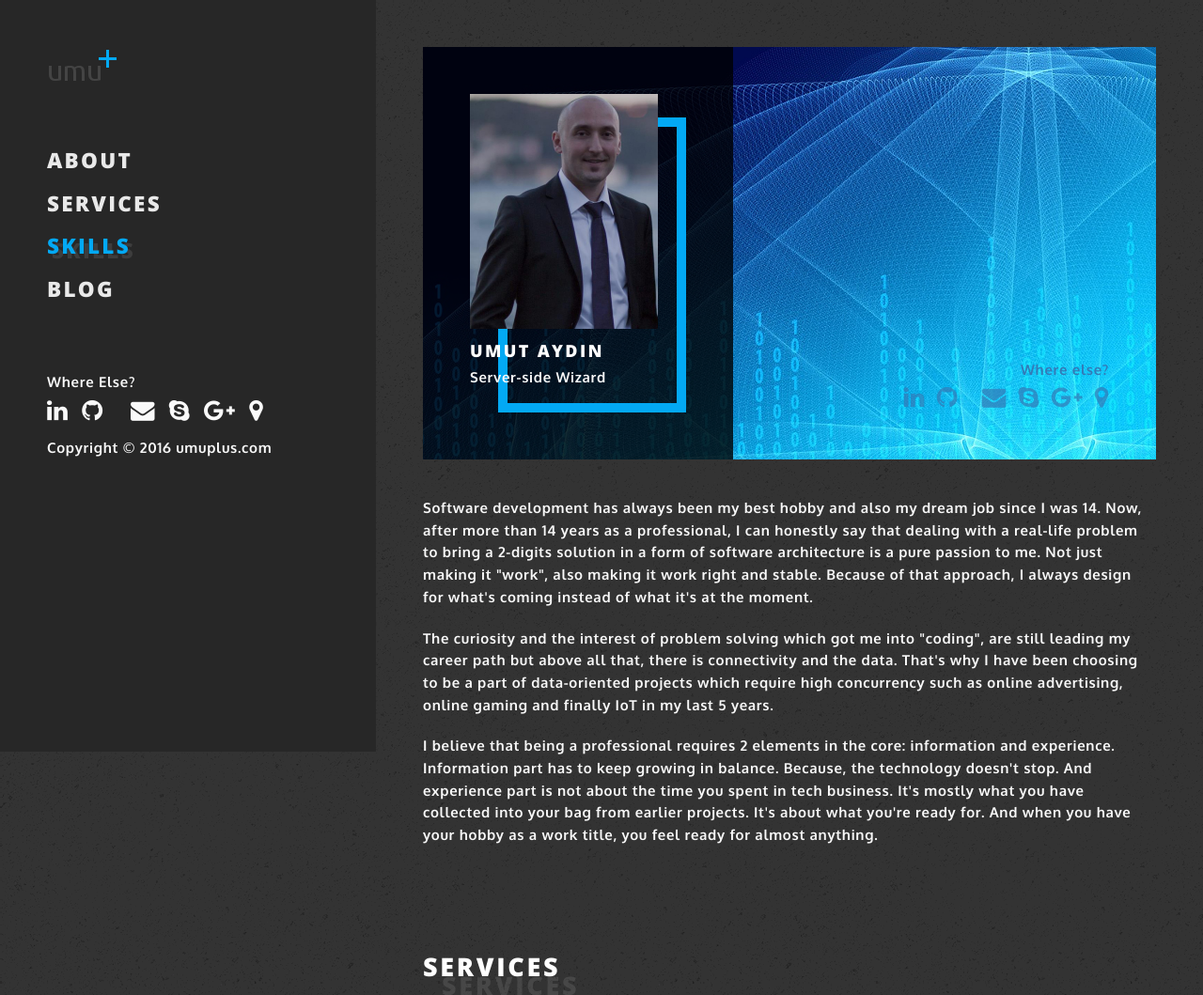
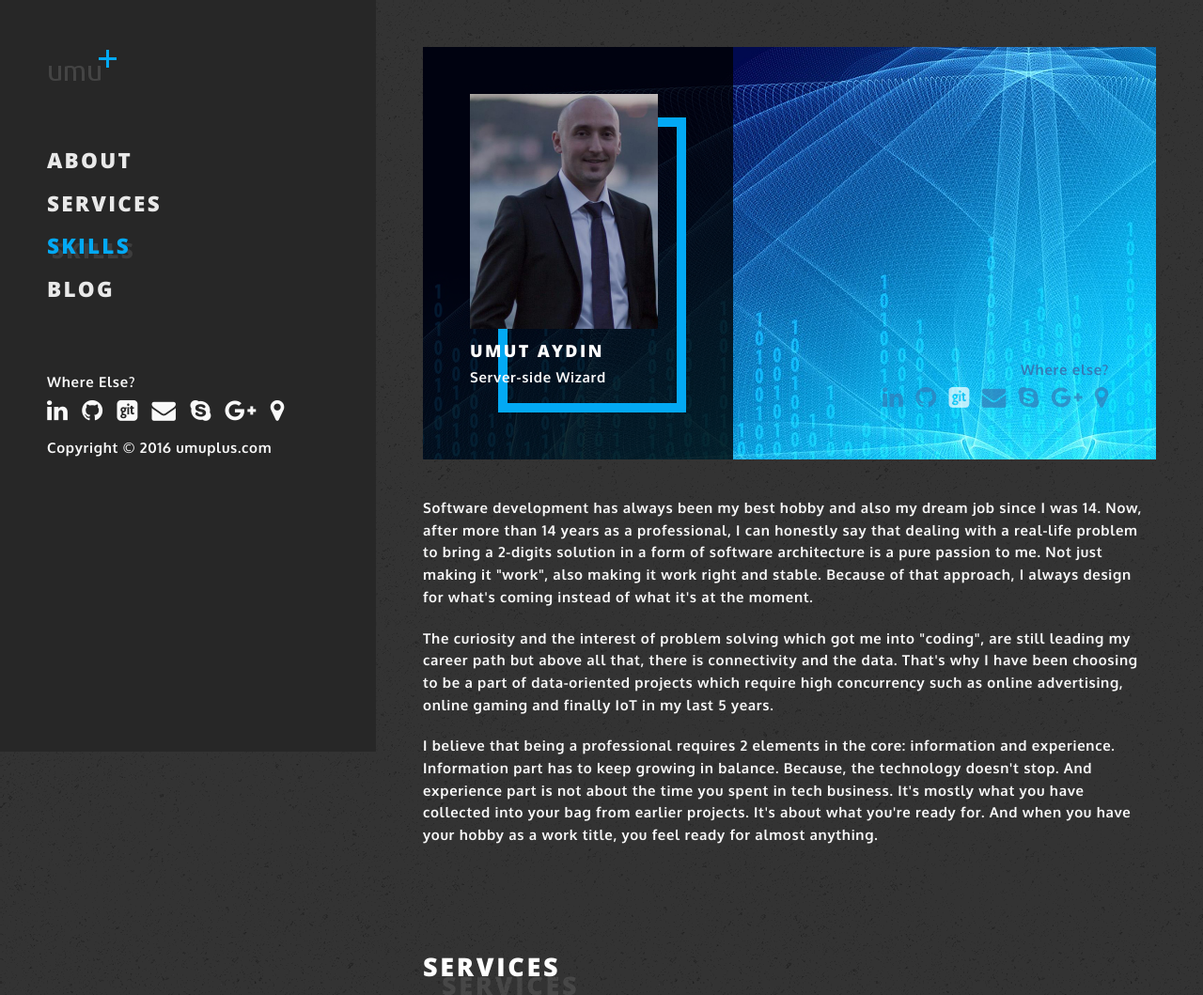
Before and after one commit to umuplus/umuplus-com, a plain HTML site: page index.html in a window 1280 px wide. Shown: the top 1059 px of the page at 94% size. Drawn offline with nearby package versions, Linux system fonts and the light colour scheme.

Commit message:
minor fixes

```diff
--- a/index.html
+++ b/index.html
@@ -52,7 +52,7 @@
                     <p>Where Else?</p>
                     <a href="http://linkedin.com/in/umuplus" target="blank"><i class="fa fa-linkedin"></i></a>
                     <a href="http://github.com/umuplus" target="blank"><i class="fa fa-github"></i></a>
-                    <a href="http://gitlab.com/umuplus" target="blank"><i class="fa fa-gitlab"></i></a>
+                    <a href="http://gitlab.com/umuplus" target="blank"><i class="fa fa-git-square"></i></a>
                     <a href="mailto:me@umuplus.com"><i class="fa fa-envelope"></i></a>
                     <a href="skype:umuplus?call"><i class="fa fa-skype"></i></a>
                     <a href="http://plus.google.com/+UmutAydin" target="blank"><i class="fa fa-google-plus"></i></a>
@@ -87,7 +87,7 @@
                     <p class="text-primary">Where else?</p>
                     <a href="http://linkedin.com/in/umuplus" target="blank"><i class="fa fa-linkedin text-primary"></i></a>
                     <a href="http://github.com/umuplus" target="blank"><i class="fa fa-github text-primary"></i></a>
-                    <a href="http://gitlab.com/umuplus" target="blank"><i class="fa fa-gitlab"></i></a>
+                    <a href="http://gitlab.com/umuplus" target="blank"><i class="fa fa-git-square"></i></a>
                     <a href="mailto:me@umuplus.com"><i class="fa fa-envelope text-primary"></i></a>
                     <a href="skype:umuplus?call"><i class="fa fa-skype text-primary"></i></a>
                     <a href="http://plus.google.com/+UmutAydin" target="blank"><i class="fa fa-google-plus text-primary"></i></a>
```
